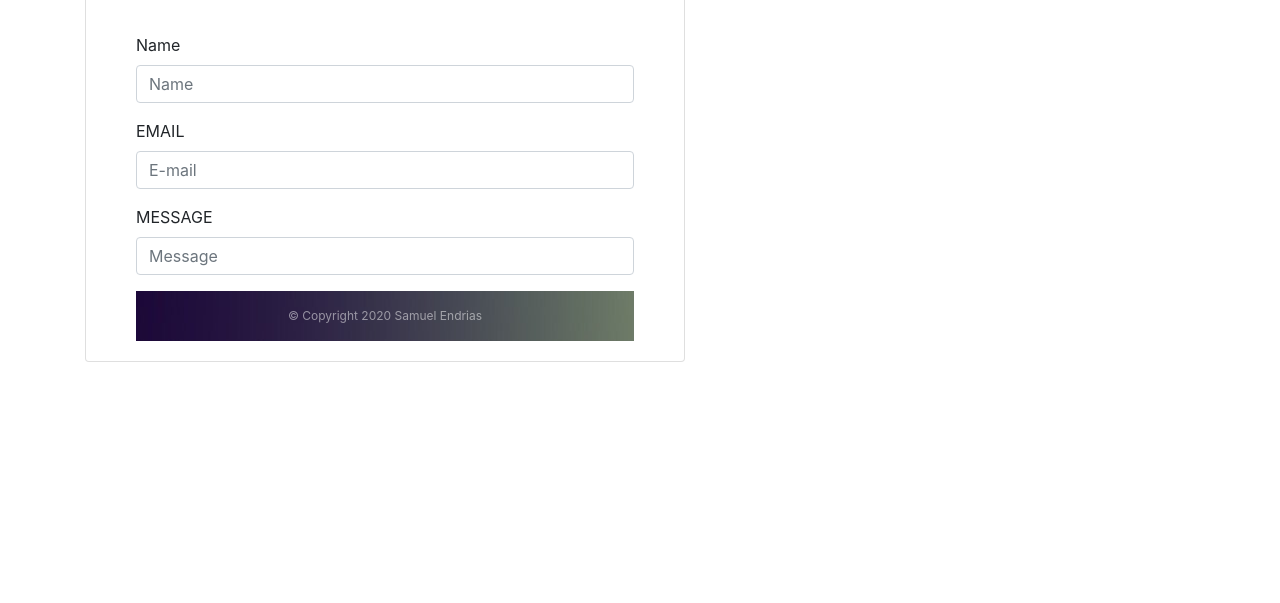
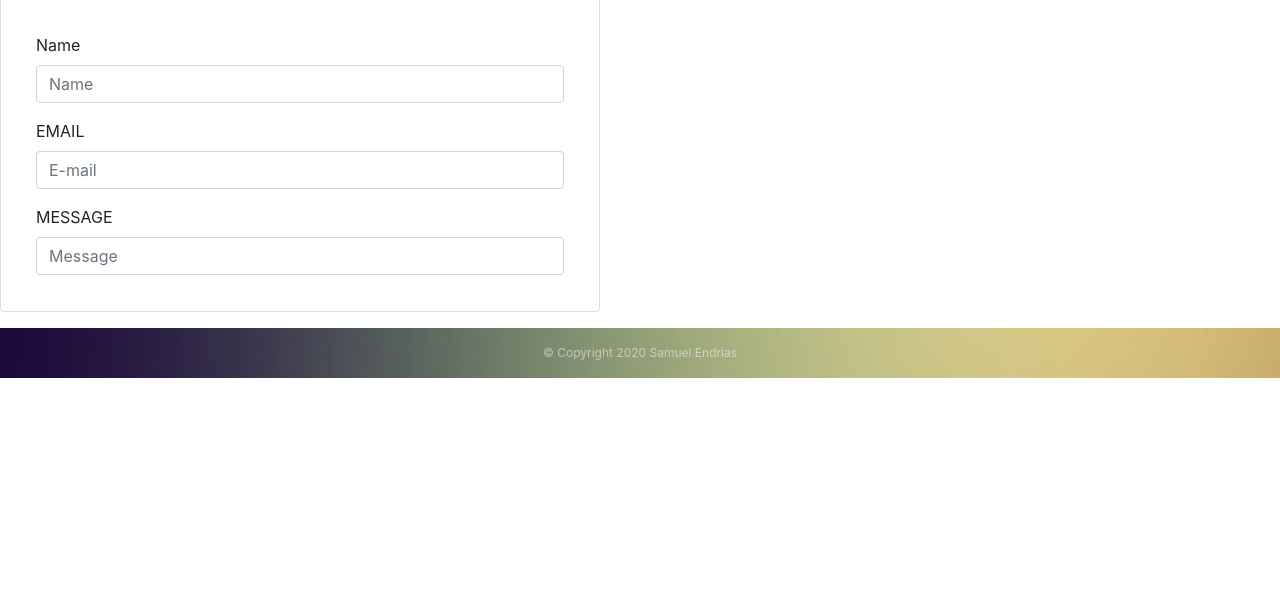
Before and after one commit to Samuel-en/My-Portfolio-, a plain HTML site: page contact.html in a window 1280 px wide. Shown: the part 197-800 px from the top of the page. Drawn offline with nearby package versions, Linux system fonts and the light colour scheme; files that its build step writes are made by us from their sources; files whose address does not match are found by name.

Commit message:
corrected path for conntact page

```diff
--- a/contact.html
+++ b/contact.html
@@ -24,7 +24,7 @@
       <script src="https://stackpath.bootstrapcdn.com/bootstrap/4.5.2/js/bootstrap.min.js" integrity="sha384-B4gt1jrGC7Jh4AgTPSdUtOBvfO8shuf57BaghqFfPlYxofvL8/KUEfYiJOMMV+rV" crossorigin="anonymous">
 
     </script>
-    <link rel="stylesheet" href="assets/css/style.css"/>
+    <link rel="stylesheet" href="style.css"/>
   </head>
   <body>
     <nav class="navbar navbar-expand-lg navbar-light bg-light">
@@ -52,8 +52,8 @@
       <br>
       <section class="container">
         <div class="row">
-          <div class="col-md-12">
-
+        <div class="col-md-12">
+      </section>
       <section class="card mb-3" style="max-width: 600px;">
         <div class="row no-gutters">
           <div class="col-sm-12">
@@ -62,6 +62,10 @@
                 <div class="col-md-12">
                   <h1 class="title">Contact</h1>
                   <hr class="my-12">
+               </div>
+             </div>
+            </section>
+
             <div class="col-md-12">
               <div class="card-body">
                 <form>
@@ -78,6 +82,7 @@
                     <input type="password" class="form-control" id="exampleInputPassword1" placeholder="Message">
                   </div>
                 </form>
+          </section>
                 <footer>
                   <div class="p-3 text-white-50 text-center" id="copyfoot">© Copyright 2020 Samuel Endrias</div>
               </footer>
```
